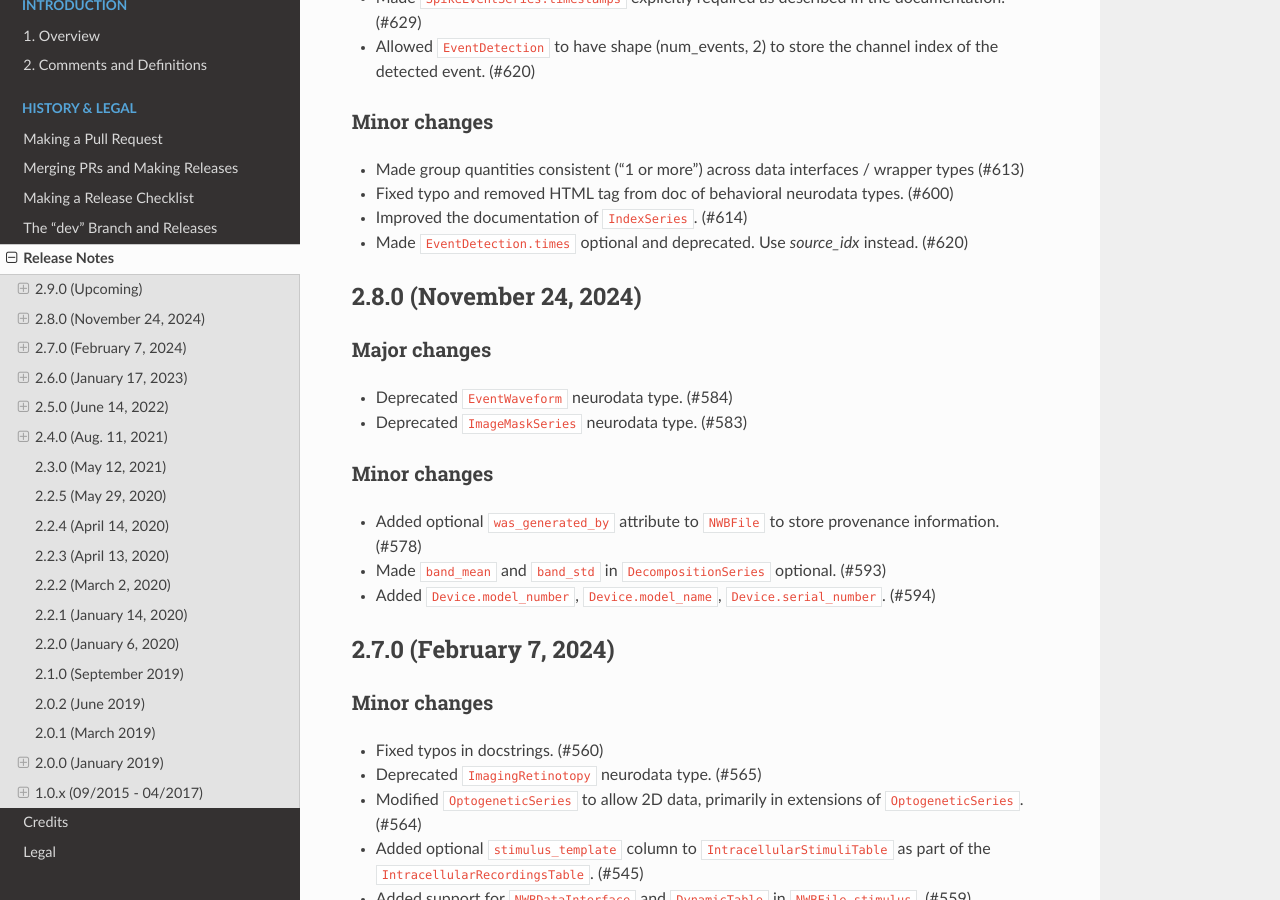
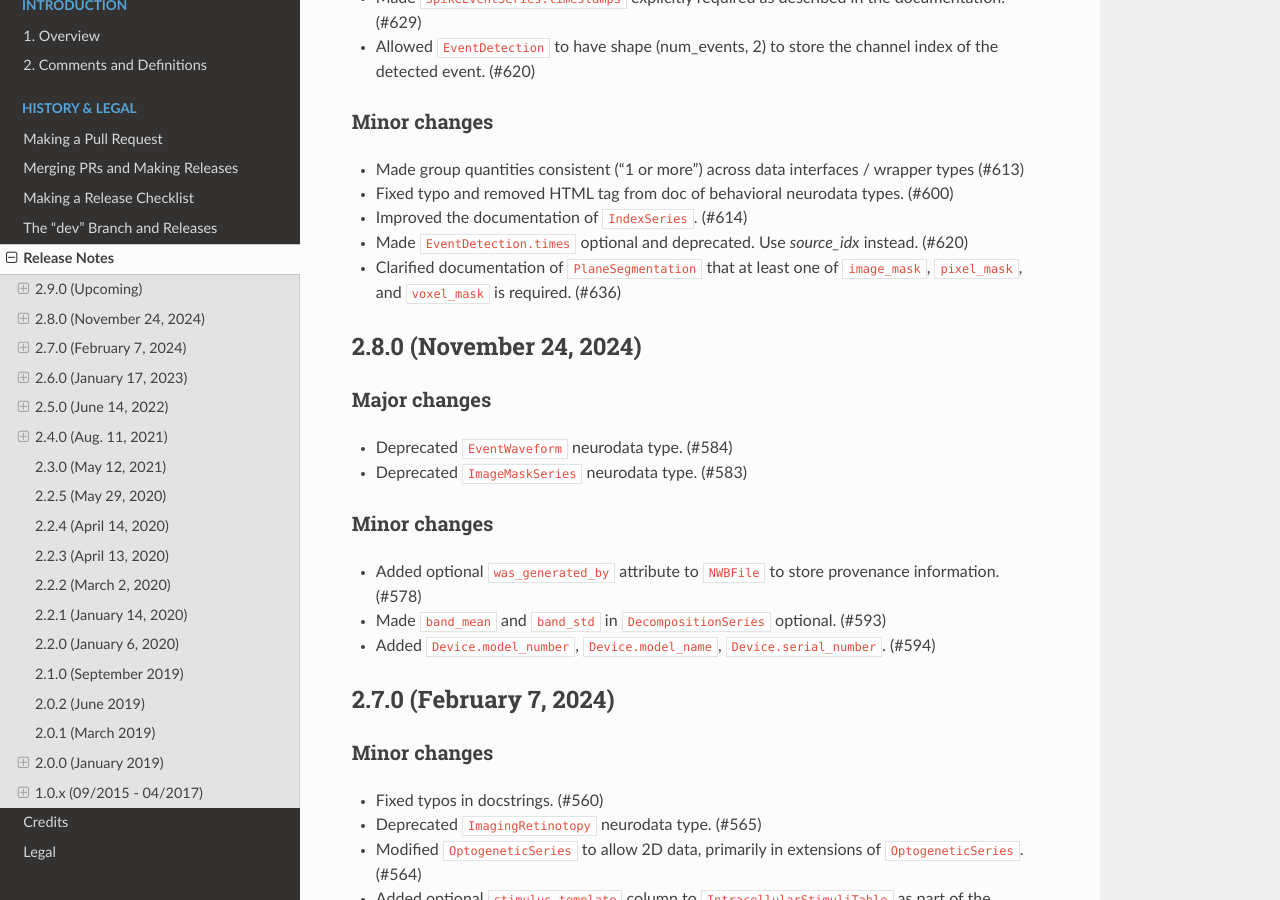
Before and after one commit to NeurodataWithoutBorders/nwb-schema, a Sphinx documentation site: the page built from docs/format/source/format_release_notes.rst, in a window 1280 px wide and 900 px high, scrolled down 650 px. Built offline with Sphinx 7.4.7 and the Read the Docs theme 3.1.0, drawn with Linux system fonts in a browser that asks for light colours.

Commit message:
Clarify `PlaneSegmentation` documentation (#636)

```diff
--- a/docs/format/source/format_release_notes.rst
+++ b/docs/format/source/format_release_notes.rst
@@ -30,6 +30,8 @@ Minor changes
 - Fixed typo and removed HTML tag from doc of behavioral neurodata types. (#600)
 - Improved the documentation of ``IndexSeries``. (#614)
 - Made ``EventDetection.times`` optional and deprecated. Use `source_idx` instead. (#620)
+- Clarified documentation of ``PlaneSegmentation`` that at least one of ``image_mask``, ``pixel_mask``,
+  and ``voxel_mask`` is required. (#636)
 
 2.8.0 (November 24, 2024)
 -------------------------
```
Also changed, not shown: 1 other file.
